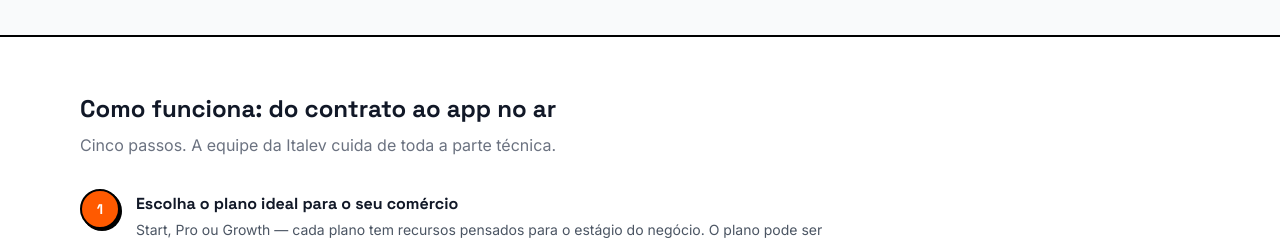
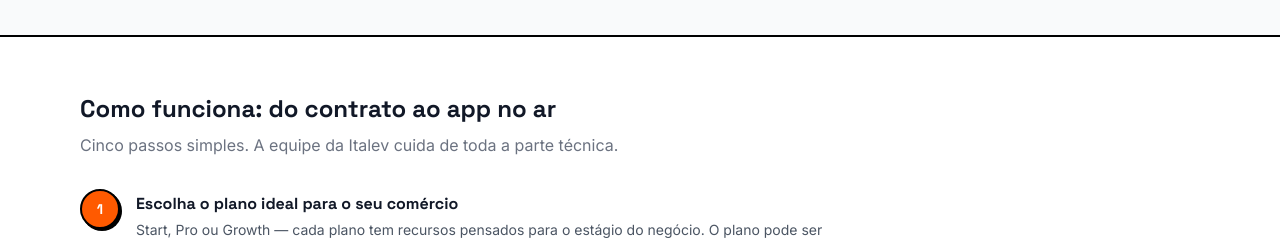
Before and after one commit to alle77fm/paginaitalev, a Next.js app: page / in a window 1280 px wide. Shown: the part 2580-2820 px from the top of the page. Built offline with nearby package versions, Linux system fonts and the light colour scheme.

Commit message:
chore: update text

```diff
--- a/app/page.tsx
+++ b/app/page.tsx
@@ -169,7 +169,7 @@ export default function HomePage() {
               Como funciona: do contrato ao app no ar
             </h2>
             <p className="text-gray-500 mb-8 max-w-2xl">
-              Cinco passos. A equipe da Italev cuida de toda a parte técnica.
+              Cinco passos simples. A equipe da Italev cuida de toda a parte técnica.
             </p>
             <div className="max-w-3xl">
               <Steps passos={comoFunciona} />
```
